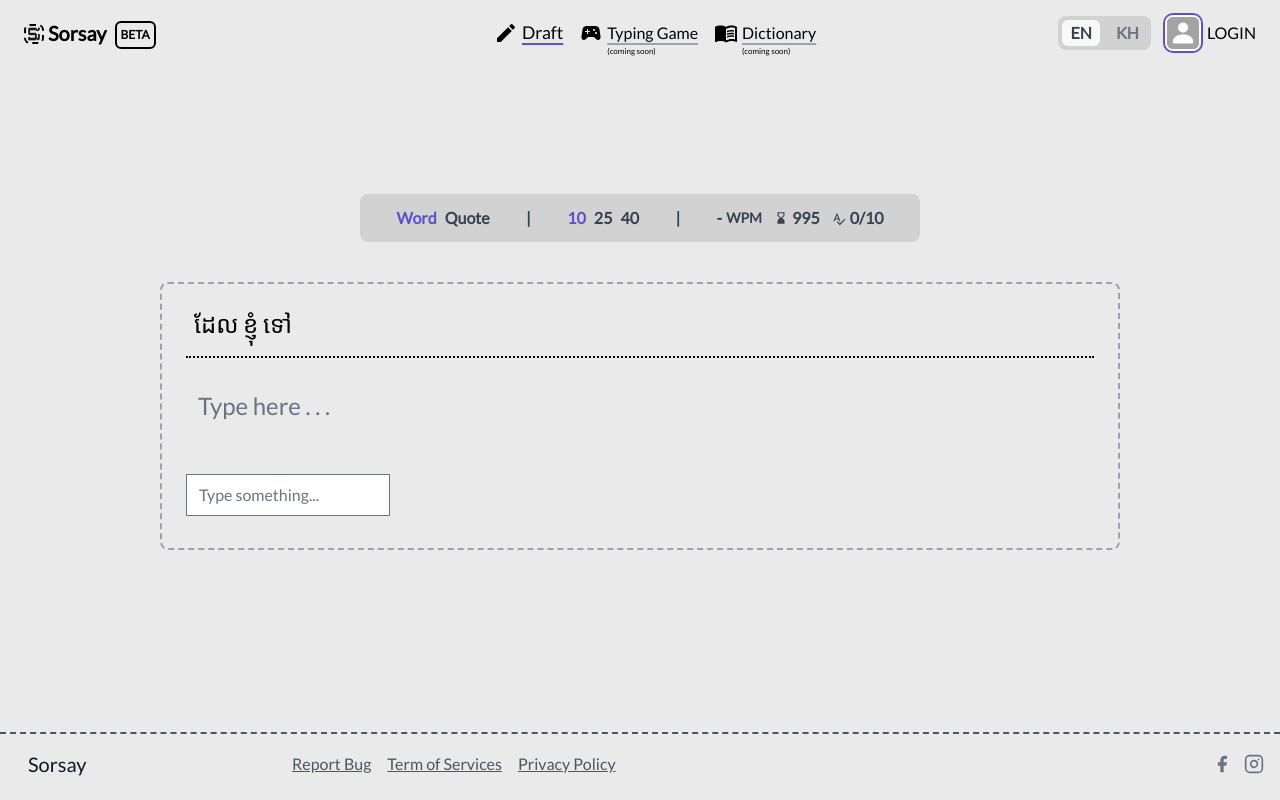
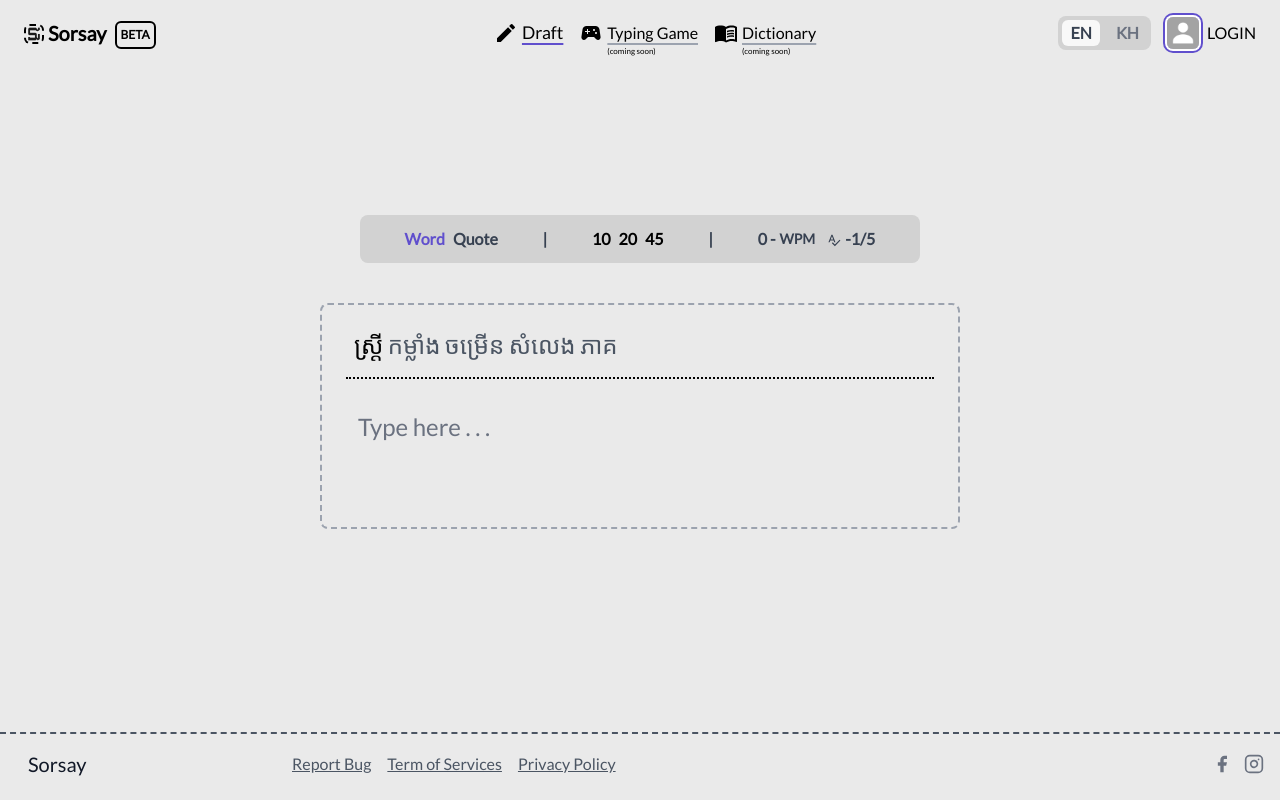
Before and after one commit to Rinzyy/sorsay, a Next.js app: page /TypingGame in a window 1280 px wide. Built offline with nearby package versions, Linux system fonts and the light colour scheme.

Commit message:
update changes

```diff
--- a/Components/DraftFunction/CaretBox.tsx
+++ b/Components/DraftFunction/CaretBox.tsx
@@ -33,7 +33,7 @@ const CaretBox: React.FC<CaretBoxProps> = ({
 			{items.map((item, index) => (
 				<div
 					key={index} // <-- Move the key prop here
-					className={`rounded-md pr-2 pt-1 pb-2 pl-2  ${
+					className={`relative flex flex-row items-center rounded-md pr-2 pt-1 pb-2 pl-2  ${
 						index === focusedIndex
 							? ` text-white bg-blue-500 font-semibold`
 							: ''
@@ -42,6 +42,7 @@ const CaretBox: React.FC<CaretBoxProps> = ({
 						onSelectItem(item);
 					}} // <-- Add this line
 				>
+					<a className=" mr-2">{index + 1}</a>
 					<a>{item}</a>
 				</div>
 			))}
--- a/Components/TextEditor/TextareaTransform.tsx
+++ b/Components/TextEditor/TextareaTransform.tsx
@@ -153,20 +153,26 @@ const TextAreaTransform: React.FC<EditableValueProps> = ({
 		if (inputEvent.data) {
 			const charCode = inputEvent.data.charCodeAt(0);
 			console.log(`Char Code: ${charCode}`);
+			//psuedo code
+			//if the user press number for 1 - 6 it chose the items[0-5] respectively.
+			// serve the same function as if the
 
-			if (charCode === 32) {
+			if ((charCode >= 49 && charCode <= 54) || charCode === 32) {
 				// ASCII for Space
 				const currentText = userInput
 					.slice(startOfEditedWord, endOfEditedWord + 1)
 					.trim();
 
 				if (currentText) {
-					const replacement = items[focusedIndex] || currentText;
+					// Determine the replacement based on the character code
+					let replacementIndex = charCode === 32 ? focusedIndex : charCode - 49;
+					const replacement = items[replacementIndex] || currentText;
+
 					onReplacedWord?.(replacement);
 					resetEditedWord(replacement);
 					UpdateCommonlyTypeWord(currentText, replacement);
 
-					e.preventDefault();
+					e.preventDefault(); // Prevent the default character input action
 				}
 			}
 		}
@@ -203,10 +209,6 @@ const TextAreaTransform: React.FC<EditableValueProps> = ({
 			);
 		}
 		// } else if (e.keyCode === 32) {
-		// 	let a = levenshteinDistanceVowels('sroyon', 'srayong');
-		// 	let b = compareStrings('chello', 'pello');
-		// 	console.log(a);
-		// 	console.log(b);
 		// 	// ASCII for Space
 		// 	const currentText = userInput
 		// 		.slice(startOfEditedWord, endOfEditedWord + 1)
--- a/Components/TextEditor/TypingTextBox.tsx
+++ b/Components/TextEditor/TypingTextBox.tsx
@@ -5,6 +5,7 @@ import React, {
 	ChangeEvent,
 	KeyboardEvent,
 } from 'react';
+
 import CaretBox from '../DraftFunction/CaretBox';
 import { useCaretPositionTextArea } from '../DraftFunction/GetCaretPositionTextArea';
 import { UpdateCommonlyTypeWord } from '../../lib/FirebaseFunction';
@@ -32,7 +33,7 @@ const TypingTextBox: React.FC<EditableValueProps> = ({
 	const [endOfEditedWord, setEndOfEditedWord] = useState<number>(0);
 	const [rowCount, setRowCount] = useState<number>(getRowCount(defaultValue));
 	const [replacedWords, setReplacedWords] = useState<string[]>([]);
-	const input = useSelector(
+	const khmerStringInput = useSelector(
 		(state: any) => state.typingControl.inputKhmerString
 	);
 
@@ -70,7 +71,7 @@ const TypingTextBox: React.FC<EditableValueProps> = ({
 	const handleReplacedWord = (value: string) => {
 		// Step 2: Add the newly replaced word to the state variable
 		dispatch(OnChangeKhmerString(value));
-		console.log(input + 'reducer');
+		console.log(khmerStringInput + 'reducer');
 		// You can also perform other actions related to replaced words here if needed.
 	};
 
@@ -89,6 +90,9 @@ const TypingTextBox: React.FC<EditableValueProps> = ({
 		}
 
 		setItems(currentWord ? predictions || [] : []);
+		//update the word to in redux
+		handleReplacedWord?.(e.currentTarget.value);
+
 		setFocusedIndex(0);
 	};
 
@@ -116,7 +120,6 @@ const TypingTextBox: React.FC<EditableValueProps> = ({
 		)}${word}${userInput.substring(endOfEditedWord)}`;
 
 		setUserInput(updatedInput);
-		handleReplacedWord?.(updatedInput);
 
 		setItems([]);
 
@@ -243,7 +246,6 @@ const TypingTextBox: React.FC<EditableValueProps> = ({
 				autoCorrect="off"
 				onKeyDown={handleKeyDown}
 				onInput={handleInput}
-				// onKeyDown={handleKeyDown}
 				placeholder="Type here . . ."
 				rows={rowCount}
 				style={{ marginBottom: '20px' }}
--- /dev/null
+++ b/lib/typingUtils.ts
@@ -0,0 +1,55 @@
+import { khmerDictionaryPublic } from './Data/unique_Dictionary_public';
+
+// utils.ts
+export const cleanString = (str: string): string => {
+	return str
+		.normalize('NFC')
+		.replace(/[\u200B-\u200D\uFEFF]/g, '')
+		.trim();
+};
+
+export const calculateAccuracy = (
+	userInput: string,
+	targetWords: string[]
+): number => {
+	const inputWords = userInput.split(/\s+/).map(word => cleanString(word));
+
+	let correctCount = 0;
+	const comparisonLength = Math.min(inputWords.length, targetWords.length);
+
+	for (let i = 0; i < comparisonLength; i++) {
+		if (inputWords[i] === targetWords[i]) {
+			correctCount++;
+		}
+	}
+
+	return (correctCount / targetWords.length) * 100;
+};
+
+// Assuming you've already defined khmerDictionaryPublic as specified...
+
+// Function to get a random word from the khmerDictionaryPublic object
+export function getRandomWord() {
+	// Get all keys of the object (i.e., 'k', 'j', 'd', ...)
+	const keys = Object.keys(khmerDictionaryPublic);
+	let minValue = 100;
+	let maxValue = 400;
+	// Select a random key
+	const randomKey =
+		keys[Math.floor(Math.random() * (maxValue - minValue + 1)) + minValue];
+
+	// Get the word list corresponding to the random key
+	const wordList = khmerDictionaryPublic[randomKey];
+
+	// If the wordList is an array, select a random element; if it's a single string, return it
+	if (Array.isArray(wordList)) {
+		return wordList[Math.floor(Math.random() * wordList.length)];
+	} else {
+		return wordList;
+	}
+}
+
+// Function to get multiple random words with a space between them
+export function getRandomWords(count: number) {
+	return Array.from({ length: count }, getRandomWord).join(' ');
+}
--- a/pages/TypingGame.tsx
+++ b/pages/TypingGame.tsx
@@ -4,70 +4,111 @@ import HourglassBottomIcon from '@mui/icons-material/HourglassBottom';
 import SpellcheckIcon from '@mui/icons-material/Spellcheck';
 import { useDispatch, useSelector } from 'react-redux';
 import TypingTextBox from '../Components/TextEditor/TypingTextBox';
+import { getRandomWords } from '../lib/typingUtils';
+import { OnChangeKhmerString } from '../lib/slices/typingSlice';
 
-const randomWords = 'ដែល ខ្ញុំ ទៅ';
+// Function to remove invisible characters (like zero-width spaces)
+const cleanString = (str: any) =>
+	str
+		.normalize('NFC')
+		.replace(/[\u200B-\u200D\uFEFF]/g, '')
+		.trim();
 
 const TypingGame = () => {
-	const [timer, setTimer] = useState(1000);
 	const [wordCount, setWordCount] = useState(0);
 	const [feedback, setFeedback] = useState('');
-	const [userInput, setUserInput] = useState('');
+	const [AmountWord, setAmountWord] = useState(5);
+	const [userTypedWord, setUserTypedWord] = useState([]);
+	const [randomWords, setRandomWords] = useState('');
 	const [finish, setFinish] = useState(false);
+	const [wpm, setWpm] = useState(0);
+	const [startTime, setStartTime] = useState<number | null>(null);
+	const [timer, setTimer] = useState(0);
 
-	// const [randomWords, setRandomWords] = useState([
-	// 	'computersec',
-	// 	'xaert',
-	// 	'flexasd',
-	// ]);
+	const dispatch = useDispatch();
 	const typingInput = useSelector(
 		(state: any) => state.typingControl.inputKhmerString
 	);
-	const dispatch = useDispatch();
-
+	useEffect(() => {
+		setRandomWords(getRandomWords(AmountWord));
+	}, [AmountWord]);
 	const calculateAccuracy = useCallback(() => {
-		// Split the user input into words, filtering out any empty strings (which can happen if there are multiple spaces between words).
-		const inputWords = userInput.trim().split(' ');
-		const randomW = randomWords.trim().split(' ');
-		let a = inputWords[1];
-		let b = randomW[1];
-		//can compare perfectly fine but not array
-		const isCorrecrt = a === b;
-		console.log('yes', a, b);
+		// Split and clean user input and random words
+		const inputWords = typingInput
+			.split(/\s+/)
+			.map((word: any) => cleanString(word));
+		const randomW = randomWords.split(/\s+/).map(word => cleanString(word));
+		setUserTypedWord(inputWords);
 		let correctCount = 0;
-
-		// Assuming that the length of inputWords and randomWords is the same, and the words are in the correct order.
-		// You may need to adjust this if your game logic is different.
-		for (let i = 0; i < randomW.length; i++) {
-			if (inputWords[i] && inputWords[i] === randomW[i]) {
+		const comparisonLength = Math.min(inputWords.length, randomW.length);
+		// Compare words from the input with the random words.
+		for (let i = 0; i < comparisonLength; i++) {
+			// iterate only within the range of the shortest array
+			if (inputWords[i] === randomW[i]) {
 				correctCount++;
+				console.log('correct word:', inputWords[i]);
+			} else {
+				console.log('missing word, expected:', randomW[i]);
 			}
 		}
-
-		// Calculate accuracy as the percentage of correct words
-		// This is optional, based on whether you want to display accuracy as a count or percentage.
-		const accuracy = (correctCount / randomWords.length) * 100;
-
-		setWordCount(correctCount); // You might want to rename this state to 'correctCount' for clarity
+		// Calculate accuracy percentage
+		const accuracy = (correctCount / randomW.length) * 100;
+		setWordCount(correctCount); // Reflecting correct words count
 		console.log(`Correct words: ${correctCount}, Accuracy: ${accuracy}%`);
 
-		// If you need to display feedback based on accuracy, you can set it here
-		if (accuracy === 100) {
-			setFeedback('Great job! Keep it up!');
-		} else if (accuracy >= 75) {
-			setFeedback('Nice work! Try to get all the words correct next time.');
-		} else {
-			setFeedback('Keep practicing to improve your accuracy.');
-		}
+		// Provide feedback based on accuracy
+		// ... rest of your feedback-related code ...
 	}, [typingInput, randomWords]);
 
 	useEffect(() => {
-		const timerId = setTimeout(() => {
-			if (timer > 0) setTimer(timer - 1);
-			else endGame();
+		const inputWords = typingInput
+			.split(/\s+/)
+			.map((word: any) => cleanString(word));
+		const randomW = randomWords.split(/\s+/).map(word => cleanString(word));
+		if (randomW.length > 3) {
+			if (inputWords.length > randomW.length) {
+				endGame();
+			}
+		}
+	}, [typingInput]);
+
+	useEffect(() => {
+		if (typingInput.length === 1 && startTime === null) {
+			setStartTime(Date.now());
+		}
+	}, [typingInput, startTime]);
+
+	useEffect(() => {
+		let timerInterval: NodeJS.Timeout | null = null;
+
+		// Start the timer once the user begins typing.
+		if (startTime) {
+			timerInterval = setInterval(() => {
+				setTimer(prevTime => prevTime + 1); // Increment the timer state every second.
 			}, 1000);
+		}
 
-		return () => clearTimeout(timerId);
-	}, [timer]);
+		return () => {
+			if (timerInterval) {
+				clearInterval(timerInterval); // Clear the interval on component cleanup.
+			}
+		};
+	}, [startTime]);
+
+	useEffect(() => {
+		const calculateWpm = () => {
+			if (timer > 0) {
+				const timeElapsed = timer / 60; // Convert seconds to minutes.
+				const wordCount = typingInput
+					.split(' ')
+					.filter((word: any) => word !== '').length; // Filter out empty strings between spaces.
+				const newWpm = Math.floor(wordCount / timeElapsed); // Calculate words per minute.
+				setWpm(newWpm);
+			}
+		};
+
+		calculateWpm(); // Run the calculation.
+	}, [timer, typingInput]);
 
 	useEffect(() => {
 		if (typingInput) {
@@ -76,55 +117,99 @@ const TypingGame = () => {
 	}, [typingInput]);
 
 	const endGame = () => {
+		dispatch(OnChangeKhmerString(''));
 		setFinish(true);
 		setWordCount(0);
 	};
+	const resetGame = () => {
+		setFinish(false);
+	};
+	const restartGame = () => {
+		setFinish(false);
+		setRandomWords(getRandomWords(5));
+	};
+	const changeAmountOfWord = (wordNum: number) => {
+		setAmountWord(wordNum);
+	};
+	const displayRandomWords = () => {
+		// Assuming 'typingInput' is the state where user input is stored.
+		// Using 'cleanString' function to ensure both input and random words are processed identically.
+		const inputWords = typingInput
+			.split(/\s+/)
+			.map((word: string) => cleanString(word));
+		const randomW = randomWords.split(/\s+/).map(word => cleanString(word));
 
-	const displayRandomWords = () => {
-		// Display the random words and compare each random word to inputWords,
-		// apply the appropriate Tailwind CSS class for coloring.
-		return randomWords
-			.trim()
-			.split(' ')
-			.map((word, index) => {
-				// Return the word with the class applied
+		// Determine the current word index based on the user's last input
+		const currentWordIndex =
+			inputWords.length <= randomW.length
+				? inputWords.length - 1
+				: randomW.length - 1;
+
+		// Now we map through the random words, compare them to the user's input, and set the color accordingly.
+		return randomW.map((word, index) => {
+			// Check if the word has been typed yet
+			const isTyped = typeof inputWords[index] !== 'undefined';
+
+			let colorClass = 'text-gray-600'; // Default color for words not compared yet
+
+			if (isTyped) {
+				const isCorrect = word === inputWords[index];
+				colorClass = isCorrect ? 'text-green-600' : 'text-red-600';
+			}
+
+			// Check if it's the current word being compared
+			if (index === currentWordIndex) {
+				colorClass = 'text-black'; // Use your specific purple color code
+			}
 			return (
-					<span key={index}>
+				<span
+					key={index}
+					className={colorClass}>
 					{word}
-						{index < randomWords.length - 1 ? ' ' : ''}{' '}
-						{/* This ensures space between words */}
+					{index < randomW.length - 1 ? ' ' : ''}
 				</span>
 			);
 		});
 	};
-	const handleInputChange = (e: any) => {
-		setUserInput(e.target.value);
-	};
+
+	// Function to determine button styles dynamically
+	const buttonStyle = (amount: number) =>
+		`focus:outline-none ${
+			amount == AmountWord
+				? 'text-primary' // Active style (adjust as necessary)
+				: 'text-black' // Default style
+		}`;
 
 	return (
-		<div className="min-h-[90vh] flex flex-col gap-10 -mt-12 items-center justify-center">
+		<div className="relative min-h-[90vh] flex flex-col gap-10 -mt-12 items-center justify-center">
 			{/* Header */}
-			<div className="bg-DarkerGray text-gray-700 w-[70vh] font-semibold h-12 rounded-lg flex-row flex gap-2 items-center justify-evenly px-2">
+			<div className="top-[20%] bg-DarkerGray text-gray-700 w-[70vh] font-semibold h-12 rounded-lg flex-row flex gap-2 items-center justify-evenly px-2">
 				<div className="flex flex-row gap-2 items-center">
 					<p className="text-primary font-bold">Word</p>
 					<p>Quote</p>
 				</div>
 				<p>|</p>
 				<div className="flex flex-row gap-2 items-center">
-					<p className="text-primary">10</p>
-					<p>25</p>
-					<p>40</p>
+					{[10, 20, 45].map(amount => (
+						<button
+							key={amount}
+							onClick={() => changeAmountOfWord(amount)}
+							className={buttonStyle(amount)}>
+							{amount}
+						</button>
+					))}
 				</div>
 				<p>|</p>
 				<div className="flex flex-row gap-3 items-center">
 					<div className="flex flex-row gap-1 items-center">
-						- <p className="text-sm">WPM</p>
+						{wpm} - <p className="text-sm">WPM</p>
 					</div>
+					{/* <div className="flex flex-row gap-1 items-center">
+						<HourglassBottomIcon className="text-sm" /> {timer}
+					</div> */}
 					<div className="flex flex-row gap-1 items-center">
-						<HourglassBottomIcon className="text-sm" /> {timer}
-					</div>
-					<div className="flex flex-row gap-1 items-center">
-						<SpellcheckIcon className="text-sm mt-[1px]" /> {wordCount}/10
+						<SpellcheckIcon className="text-sm mt-[1px]" />{' '}
+						{userTypedWord.length - 1}/{AmountWord}
 					</div>
 				</div>
 			</div>
@@ -155,24 +240,18 @@ const TypingGame = () => {
 					</div>
 					<div className="text-gray-600 mt-2">{feedback}</div>
 					<div>
-						<button>Next</button>
-						<button>Restart</button>
+						<button onClick={resetGame}>Next</button>
+						<button onClick={restartGame}>Restart</button>
 					</div>
 				</div>
 			) : (
 				/* Game In Progress Screen */
-				<div className="w-3/4 p-6 border-2 border-gray-400 border-dashed rounded-lg ">
+				<div className="min-w-[50%] max-w-[80%] p-6 border-2 border-gray-400 border-dashed rounded-lg ">
 					<p className="text-2xl text-black mb-4 px-2 select-none">
 						{displayRandomWords()}
 					</p>
-					<p>{typingInput}</p>
 					<TypingTextBox />
-					<input
-						type="text"
-						value={userInput}
-						onChange={handleInputChange}
-						placeholder="Type something..."
-					/>
+
 					<div className="text-gray-600 mt-2">{feedback}</div>
 				</div>
 			)}
```
Lines whose indentation alone changed are shown as unchanged.
